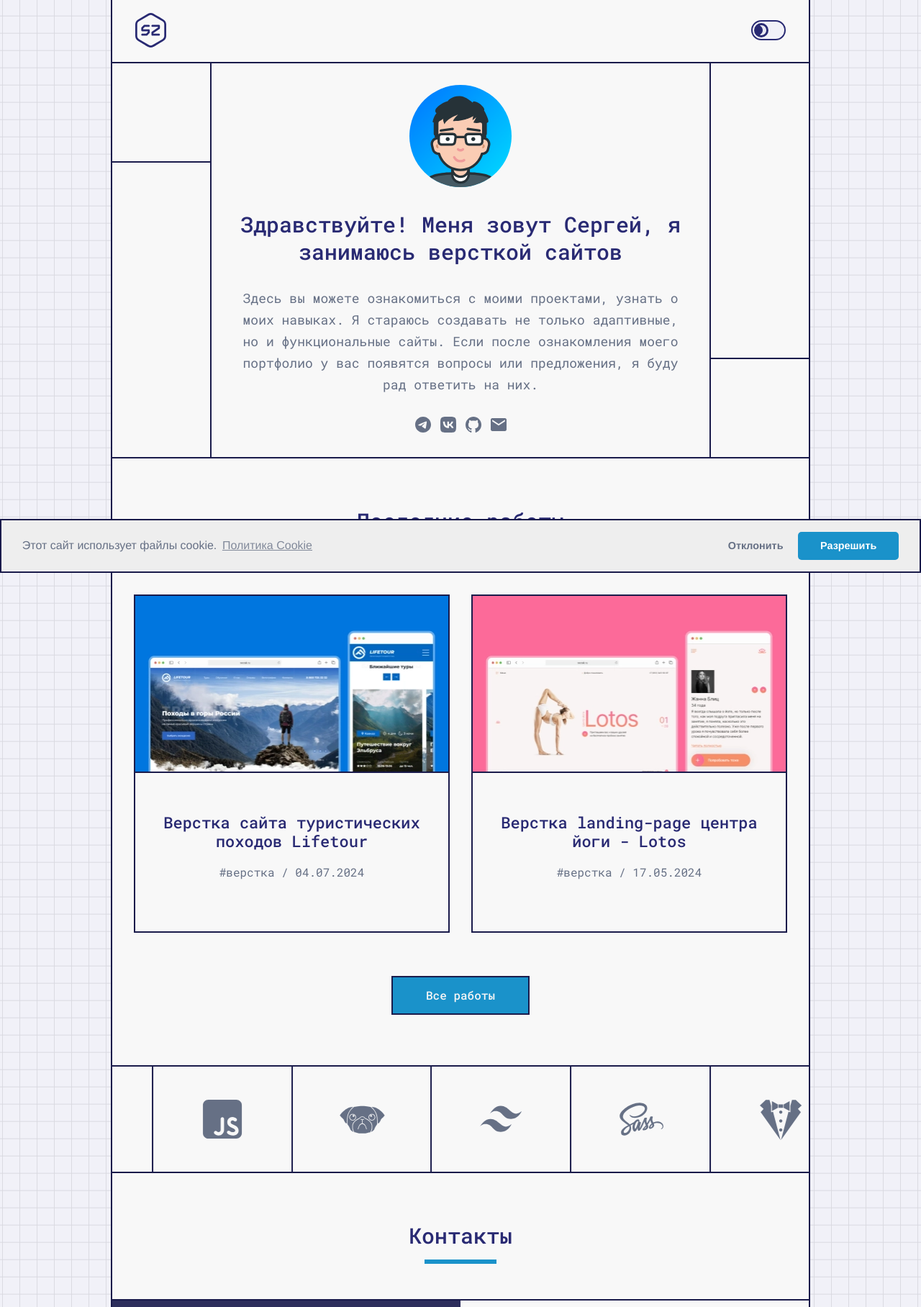
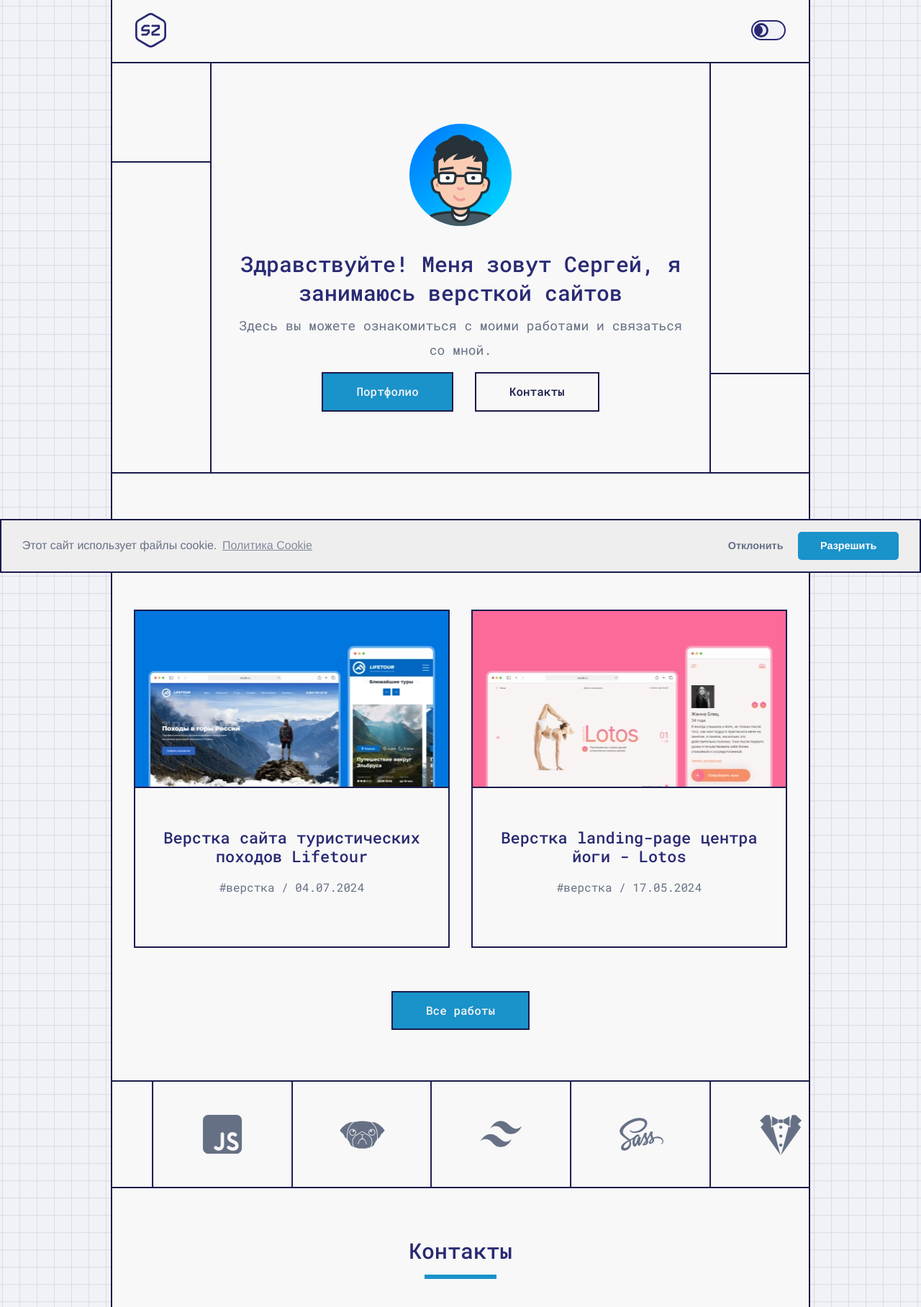
Before and after one commit to lorsalio7/Personal-site, a Jekyll site: the page built from index.html, in a window 1280 px wide, cut to the strip 104-1920 px from the top of the page. Shown: the whole strip at 72% size. Built offline with Jekyll 4.4.1, drawn with Linux system fonts in a browser that asks for light colours.

Commit message:
Изменить секцию Hero

```diff
--- a/_includes/contacts.html
+++ b/_includes/contacts.html
@@ -1,4 +1,4 @@
-<section class="contacts">
+<section class="contacts" id="contacts">
   <div class="container contacts__container">
     <h2 class="contacts__title">Контакты</h2>
     <div class="contacts__wrapper">
--- a/_layouts/home.html
+++ b/_layouts/home.html
@@ -3,15 +3,16 @@
     {% include /header.html %}
     <main class="main">
       <h1 class="visually-hidden">Сергей Закиров - верстальщик сайтов</h1>
-      <section class="about">
-        <div class="container about__container">
-          <div class="about__content">
-            <h2 class="visually-hidden">Обо мне</h2>
-            <img class="about__image" src="img/avatar.svg" width="142" height="142" alt="Аватар Сергея">
-            <p class="about__heading">Здравствуйте! Меня зовут Сергей, я занимаюсь версткой сайтов</p>
-            <p class="about__description">Здесь вы можете ознакомиться с моими проектами, узнать о моих навыках. Я стараюсь создавать не только адаптивные, но и функциональные сайты. Если после ознакомления моего портфолио у вас появятся вопросы или предложения, я буду рад ответить на них.</p>
-
-{% include /socials-about.html %}
+      <section class="hero">
+        <div class="container hero__container">
+          <div class="hero__content">
+            <h2 class="visually-hidden">Кто я</h2>
+            <img class="hero__image" src="img/avatar.svg" width="142" height="142" alt="Аватар Сергея">
+            <p class="hero__heading">Здравствуйте! Меня зовут Сергей, я занимаюсь версткой сайтов</p>
+            <p class="hero__description">Здесь вы можете ознакомиться с моими работами и связаться со мной.</p>
+            <div class="hero__buttons">
+              <a class="button" href="/projects/">Портфолио</a>
+              <a class="button button--secondary" href="#contacts">Контакты</a></div>
           </div>
         </div>
       </section>
```
Also changed, not shown: css/styles.css (+93 -42 lines), css/styles.min.css, 3 other files.
